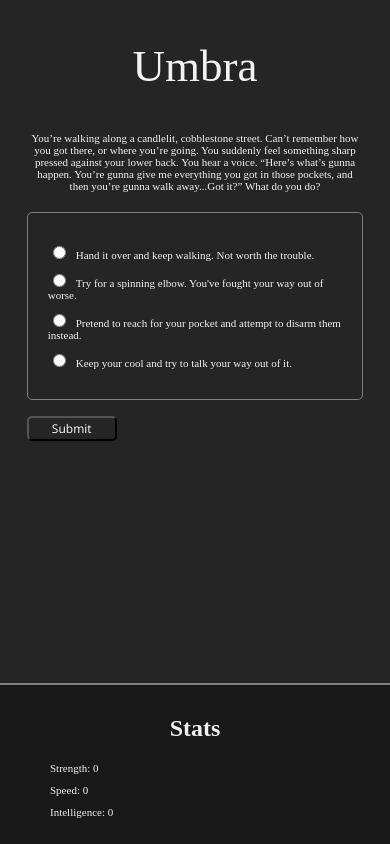
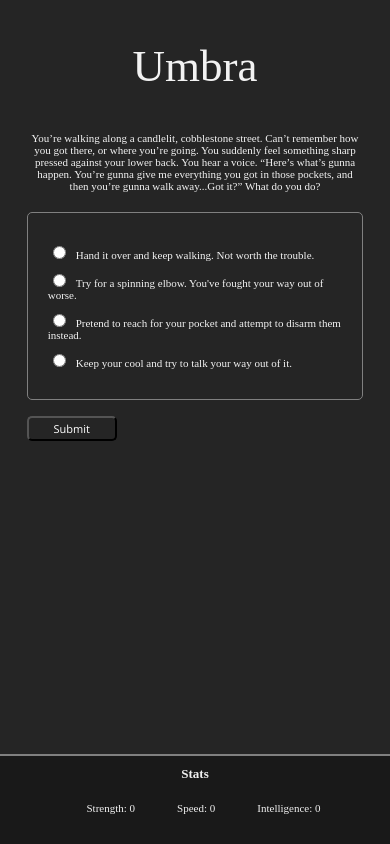
Before and after one commit to ahinkel421/umbra, a React (Create React App) app: page / in a window 390 px wide. Both pictures are taken after a click on the button "Start Game". Built offline with nearby package versions, Linux system fonts and the light colour scheme; a web font is replaced by a local one.

Commit message:
fixing mobile design

```diff
--- a/src/App.css
+++ b/src/App.css
@@ -19,6 +19,6 @@ h1 {
 	button {
 		height: 25px;
 		width: 90px;
-		font-size: 12px;
+		font-size: 11px;
 	}
 }
--- a/src/components/stats-box.css
+++ b/src/components/stats-box.css
@@ -29,3 +29,22 @@
 		background: #191919;
 	}
 }
+
+@media (max-width: 600px) {
+	.stats-box {
+		height: 90px;
+
+	}
+	h2 {
+		font-size: 13px;
+		margin: 0;
+	}
+	.stats-box ul {
+		text-align: center;
+		padding-left: 17px
+	}
+	.stats-box li {
+		display: inline;
+		padding: 21px;
+	}
+}
```
